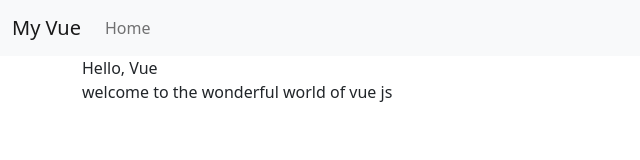
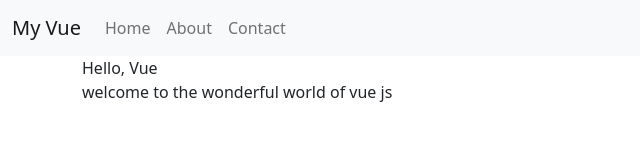
Before and after one commit to LydiahKamuyu/VueFront, a plain HTML site: page index.html in a window 1280 px wide. Shown: the whole page, without its empty margins (0-640 px from the left). Drawn offline with nearby package versions, Linux system fonts and the light colour scheme.

Commit message:
added about and contact to the navbar

```diff
--- a/index.html
+++ b/index.html
@@ -15,6 +15,12 @@
             <ul class="navbar-nav me-auto mb-2 mb-lg-0">
                 <li class="nav-item">
                     <a class="nav-link" aria-current="page" href="#">Home</a>
+                </li>
+                <li class="nav-item">
+                    <a class="nav-link" aria-current="page" href="#">About</a>
+                </li>
+                <li class="nav-item">
+                    <a class="nav-link" aria-current="page" href="#">Contact</a>
                 </li>
             </ul>
         </div>
```
